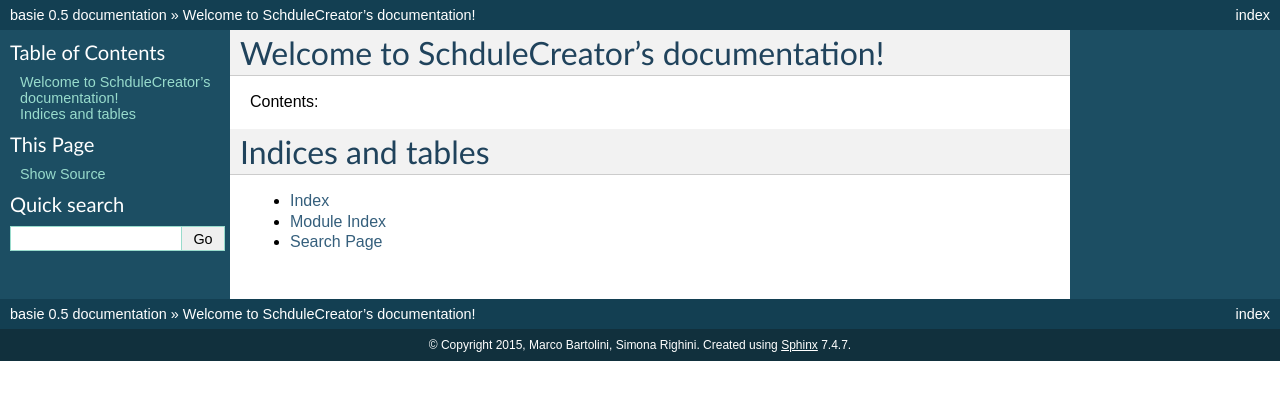
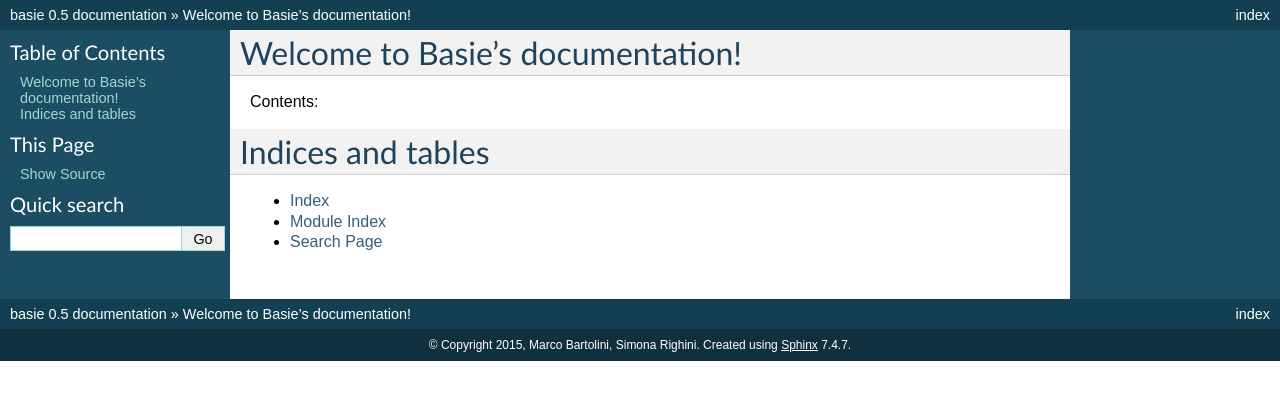
Before and after one commit to discos/basie, a Sphinx documentation site: the page built from doc/index.rst, in a window 1280 px wide. Shown: the top 400 px of the page. Built offline with Sphinx 7.4.7, drawn with Linux system fonts in a browser that asks for light colours; pages that are not in the unit, such as notebooks, are missing from menus.

Commit message:
updating developer documentation+

```diff
--- a/doc/index.rst
+++ b/doc/index.rst
@@ -3,7 +3,7 @@
    You can adapt this file completely to your liking, but it should at least
    contain the root `toctree` directive.
 
-Welcome to SchduleCreator's documentation!
+Welcome to Basie's documentation!
 ==========================================
 
 Contents:
--- a/doc/modules.rst
+++ b/doc/modules.rst
@@ -1,7 +1,7 @@
-ScheduleCreator
-===============
+Basie
+=====
 
 .. toctree::
    :maxdepth: 4
 
-   schedulecreator
+   basie
```
Also changed, not shown: doc/basie.rst (+17 -17 lines), doc/basie.scan.rst (+9 -9 lines), 1 other file.
